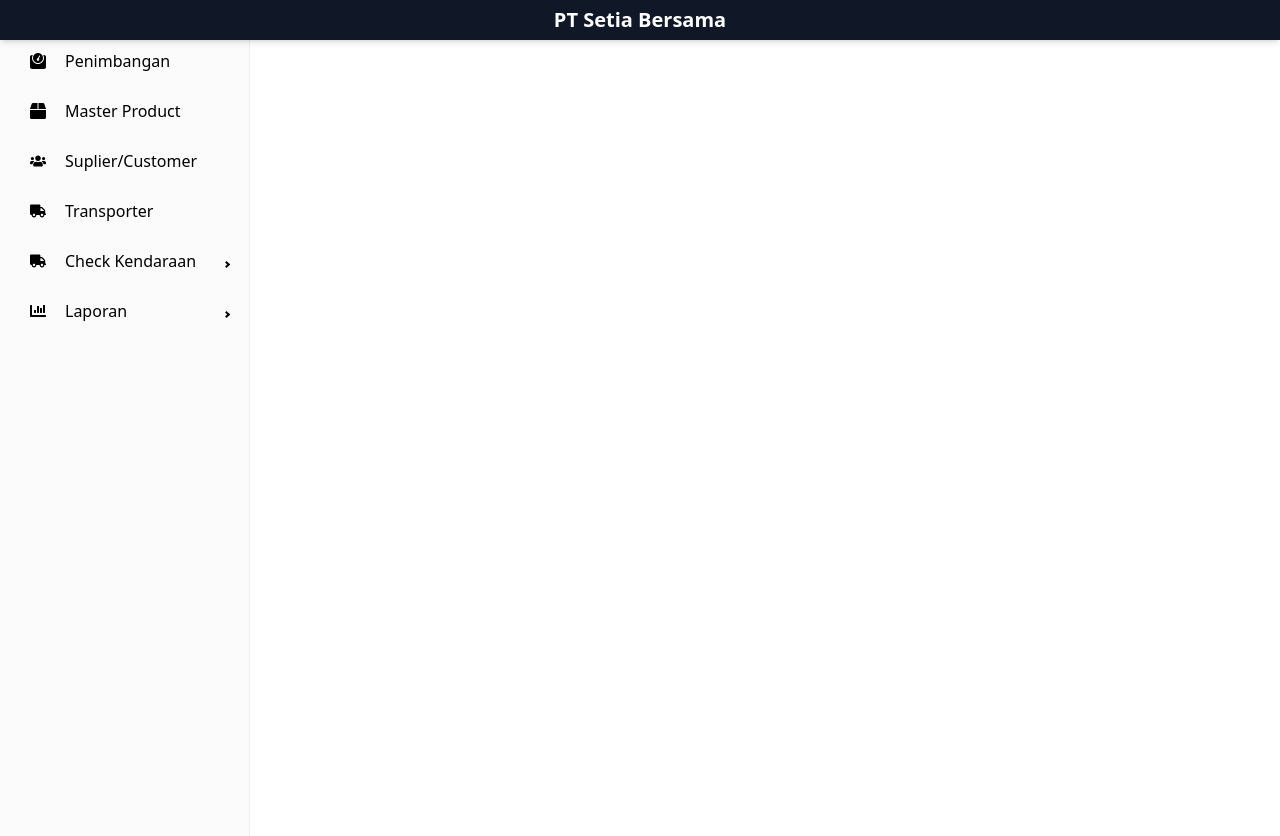
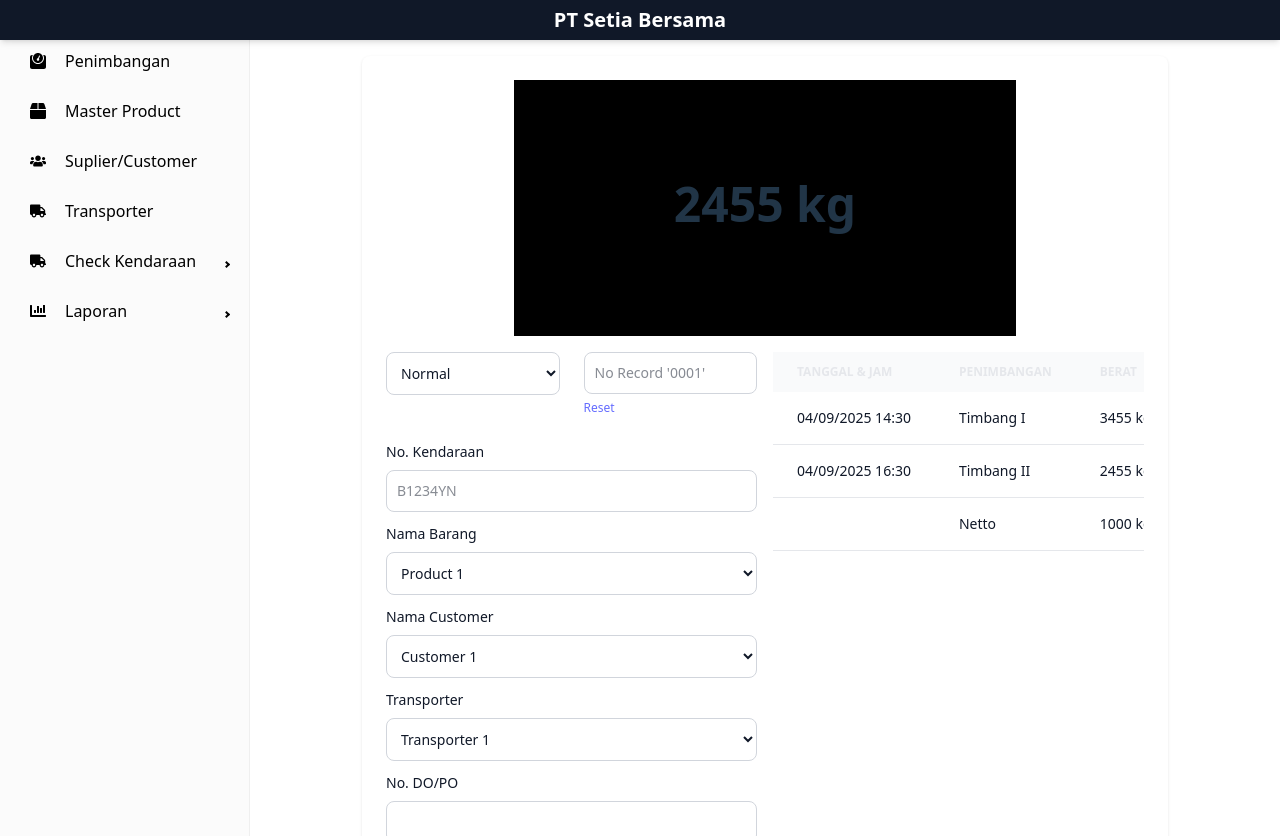
Before and after one commit to vineas/web-timbangan, a React (Vite) app: page / in a window 1280 px wide. Built offline with nearby package versions, Linux system fonts and the light colour scheme.

Commit message:
change route

```diff
--- a/src/App.tsx
+++ b/src/App.tsx
@@ -16,6 +16,7 @@ function App() {
           <SidebarComponent />
           <main className="flex-1 p-4 pt-5 h-screen overflow-y-auto">
             <Routes>
+              <Route path="/" element={<PenimbanganPage />} />
               <Route path="/penimbangan" element={<PenimbanganPage />} />
               <Route path="/master-product" element={<MasterProductsPage />} />
               <Route path="/suplier-customer" element={<CustomerPage />} />
```
